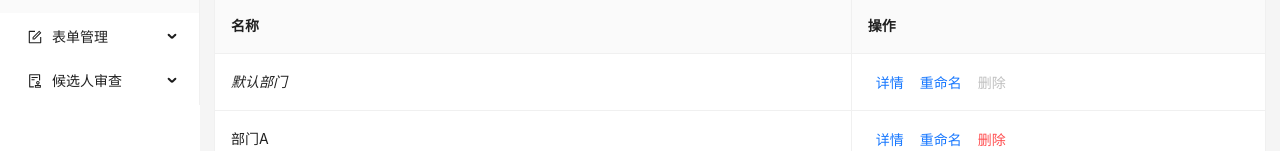
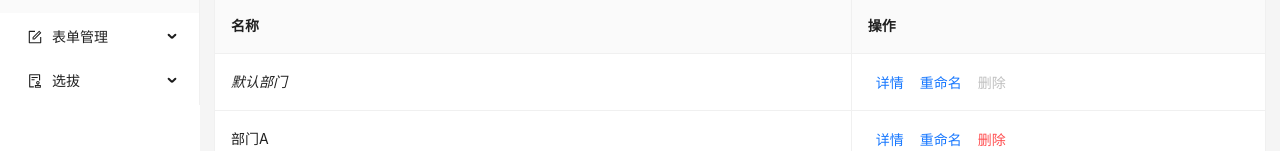
Before and after one commit to XmmShp/rop2-web, a React (Vite) app: page /console/org/department in a window 1280 px wide. Shown: the part 215-366 px from the top of the page. Built offline with nearby package versions, Linux system fonts and the light colour scheme.

Commit message:
Modify some text and paths

```diff
--- a/src/App.tsx
+++ b/src/App.tsx
@@ -51,14 +51,14 @@ export const consoleRoutes = mapRecur([
       element: <></>,
     }]
   }, {
-    label: '候选人审查',
+    label: '选拔',
     path: 'inspect',
     icon: <AuditOutlined />,
     element: <Outlet />,
     children: [
       {
-        label: '概览',
-        path: 'overview',
+        label: '答卷查看',
+        path: 'answer',
         element: <></>,
       }, {
         label: '面试管理',
```
